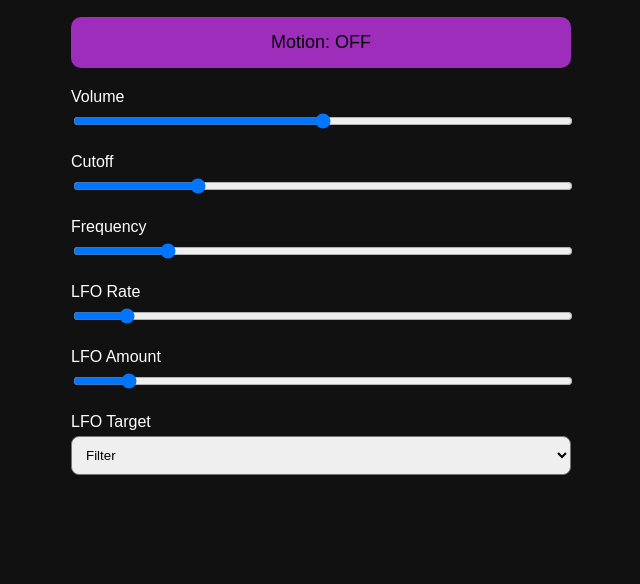
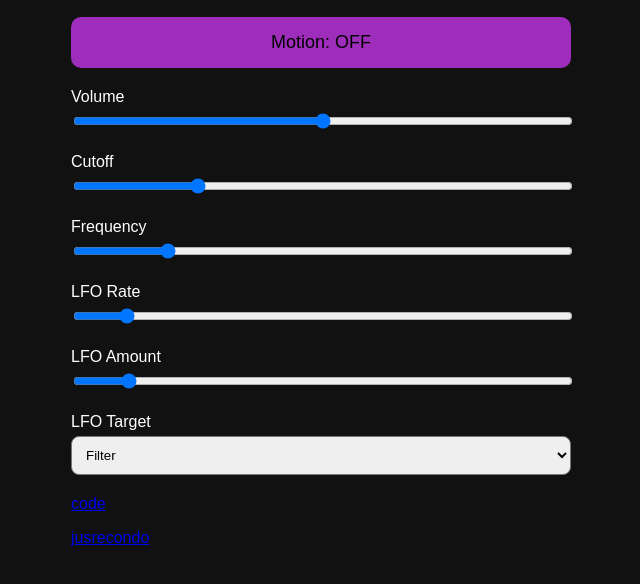
Before and after one commit to JusRecondo/sinte-cuatro, a plain HTML site: page index.html in a window 1280 px wide. Shown: the part 154-738 px from the top of the page, without its empty margins (319-959 px from the left). Drawn offline with Linux system fonts and the light colour scheme.

Commit message:
feat: add links

```diff
--- a/index.html
+++ b/index.html
@@ -9,7 +9,9 @@
 <body>
 
   <div class="app">
-    <h1>Motion Synth</h1>
+    <header>
+      <h1>Motion Synth</h1>
+    </header>
 
     <button id="startBtn">ON/OFF</button>
     <button id="motionBtn">Motion: OFF</button>
@@ -46,6 +48,11 @@
         <option value="osc">Oscillator</option>
       </select>
     </div>
+
+    <footer>
+        <a href="https://github.com/JusRecondo/motion-synth" target="_blank" rel="noopener noreferrer">code</a>
+        <p><a href="https://jusrecondomusica.web.app/" target="_blank" rel="noopener noreferrer">jusrecondo</a></p>
+      </footer>
   </div>
 
   <script src="main.js"></script>
```
